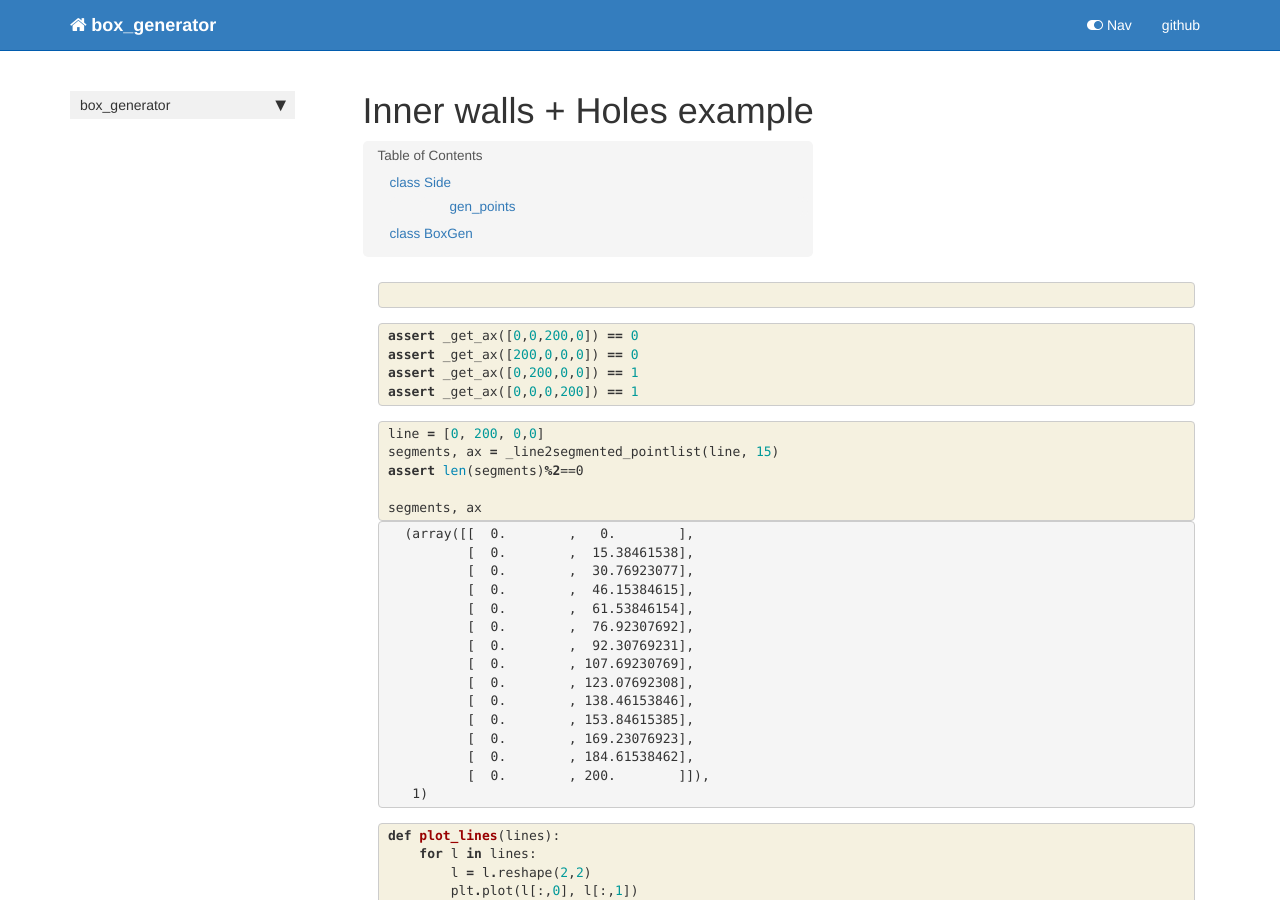
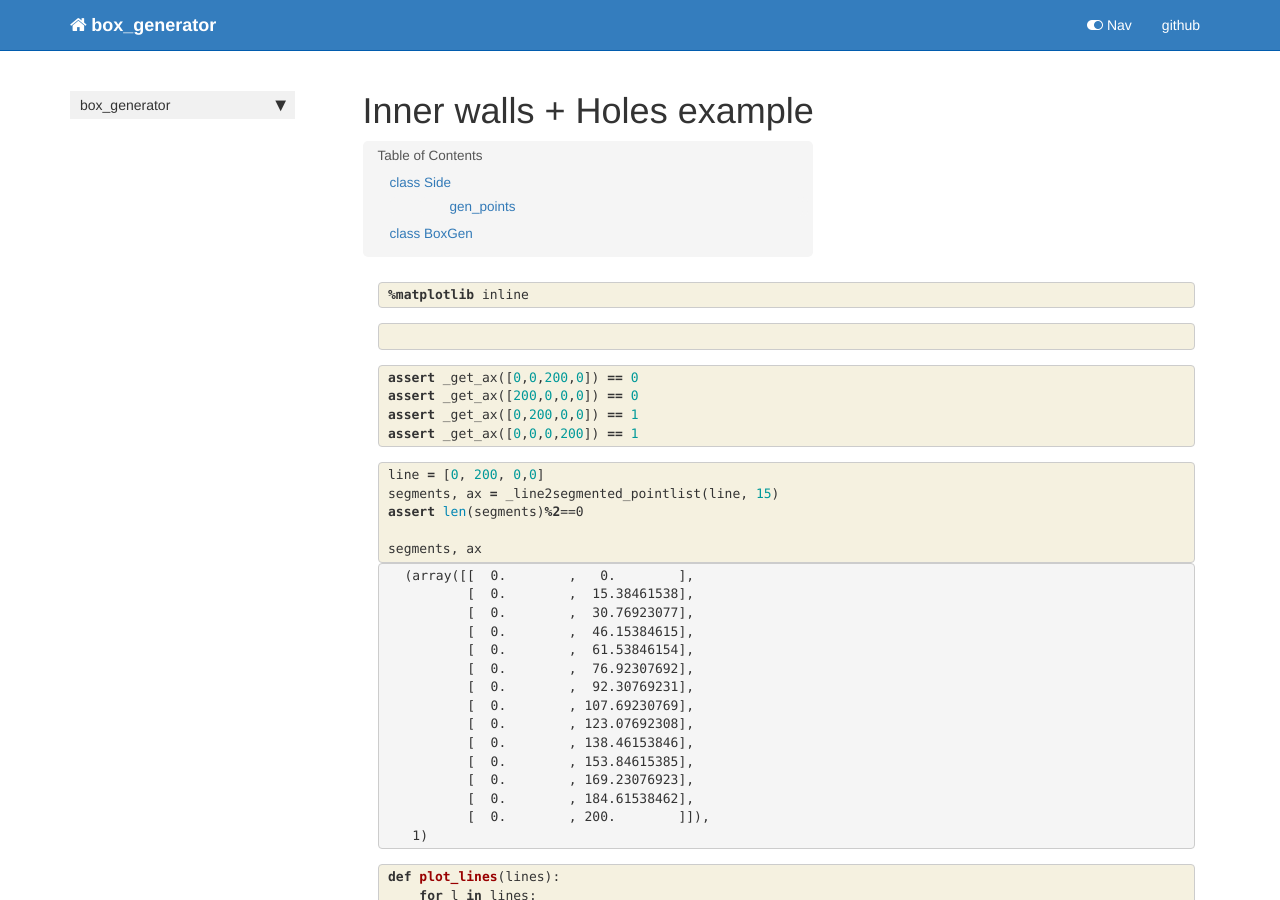
Before and after one commit to dangraf/box_generator, a Jekyll site: the page built from docs/generator.html, in a window 1280 px wide and 900 px high. Built offline with Jekyll 4.4.1, drawn with Linux system fonts in a browser that asks for light colours; nearby versions of some CDN libraries; comment, search, counter and statistics services are not loaded.

Commit message:
another try

```diff
--- a/docs/generator.html
+++ b/docs/generator.html
@@ -32,6 +32,30 @@
     {% raw %}
 
 <div class="cell border-box-sizing code_cell rendered">
+
+</div>
+    {% endraw %}
+
+    {% raw %}
+
+<div class="cell border-box-sizing code_cell rendered">
+
+</div>
+    {% endraw %}
+
+    {% raw %}
+
+<div class="cell border-box-sizing code_cell rendered">
+<div class="input">
+
+<div class="inner_cell">
+    <div class="input_area">
+<div class=" highlight hl-ipython3"><pre><span></span><span class="o">%</span><span class="k">matplotlib</span> inline
+</pre></div>
+
+    </div>
+</div>
+</div>
 
 </div>
     {% endraw %}
@@ -583,7 +607,7 @@
 
 
 <div class="output_markdown rendered_html output_subarea ">
-<h2 id="Side" class="doc_header"><code>class</code> <code>Side</code><a href="https://github.com/dangraf/box_generator/tree/master/box_generator/gen.py#L62" class="source_link" style="float:right">[source]</a></h2><blockquote><p><code>Side</code>(<strong><code>line</code></strong>, <strong><code>height</code></strong>, <strong><code>min_tab_size</code></strong>, <strong><code>thick</code></strong>)</p>
+<h2 id="Side" class="doc_header"><code>class</code> <code>Side</code><a href="https://github.com/dangraf/box_generator/tree/master/box_generator/gen.py#L70" class="source_link" style="float:right">[source]</a></h2><blockquote><p><code>Side</code>(<strong><code>line</code></strong>, <strong><code>height</code></strong>, <strong><code>min_tab_size</code></strong>, <strong><code>thick</code></strong>)</p>
 </blockquote>
 
 </div>
@@ -897,7 +921,7 @@
 
 
 <div class="output_markdown rendered_html output_subarea ">
-<h4 id="gen_points" class="doc_header"><code>gen_points</code><a href="https://github.com/dangraf/box_generator/tree/master/box_generator/gen.py#L238" class="source_link" style="float:right">[source]</a></h4><blockquote><p><code>gen_points</code>(<strong><code>x</code></strong>, <strong><code>y</code></strong>)</p>
+<h4 id="gen_points" class="doc_header"><code>gen_points</code><a href="https://github.com/dangraf/box_generator/tree/master/box_generator/gen.py#L246" class="source_link" style="float:right">[source]</a></h4><blockquote><p><code>gen_points</code>(<strong><code>x</code></strong>, <strong><code>y</code></strong>)</p>
 </blockquote>
 
 </div>
@@ -921,7 +945,7 @@
 
 
 <div class="output_markdown rendered_html output_subarea ">
-<h2 id="BoxGen" class="doc_header"><code>class</code> <code>BoxGen</code><a href="https://github.com/dangraf/box_generator/tree/master/box_generator/gen.py#L241" class="source_link" style="float:right">[source]</a></h2><blockquote><p><code>BoxGen</code>(<strong><code>playwood_thickness</code></strong>, <strong><code>x_size_mm</code></strong>, <strong><code>y_size_mm</code></strong>, <strong><code>height_mm</code></strong>, <strong><code>min_tabsize_mm</code></strong>=<em><code>30</code></em>)</p>
+<h2 id="BoxGen" class="doc_header"><code>class</code> <code>BoxGen</code><a href="https://github.com/dangraf/box_generator/tree/master/box_generator/gen.py#L249" class="source_link" style="float:right">[source]</a></h2><blockquote><p><code>BoxGen</code>(<strong><code>playwood_thickness</code></strong>, <strong><code>x_size_mm</code></strong>, <strong><code>y_size_mm</code></strong>, <strong><code>height_mm</code></strong>, <strong><code>min_tabsize_mm</code></strong>=<em><code>30</code></em>)</p>
 </blockquote>
 
 </div>
```
Also changed, not shown: box_generator/core.py (+10 -0 lines), box_generator/gen.py (+8 -0 lines), docs/core.html (+1 -18 lines), README.md, 2 other files.
